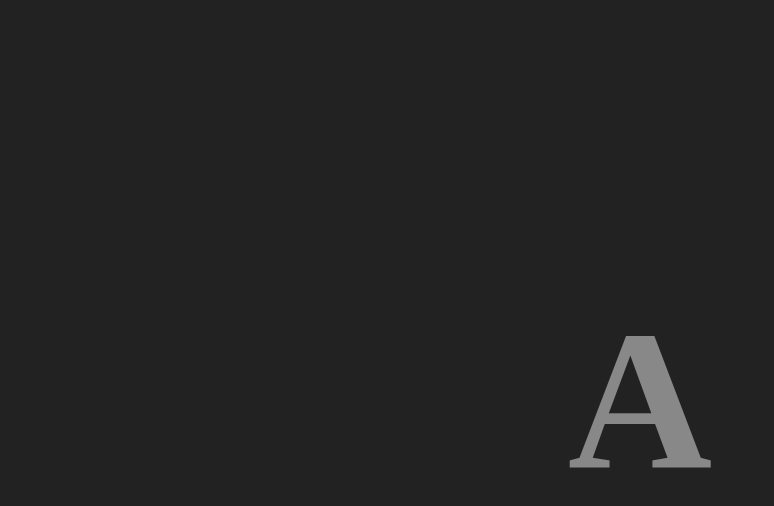
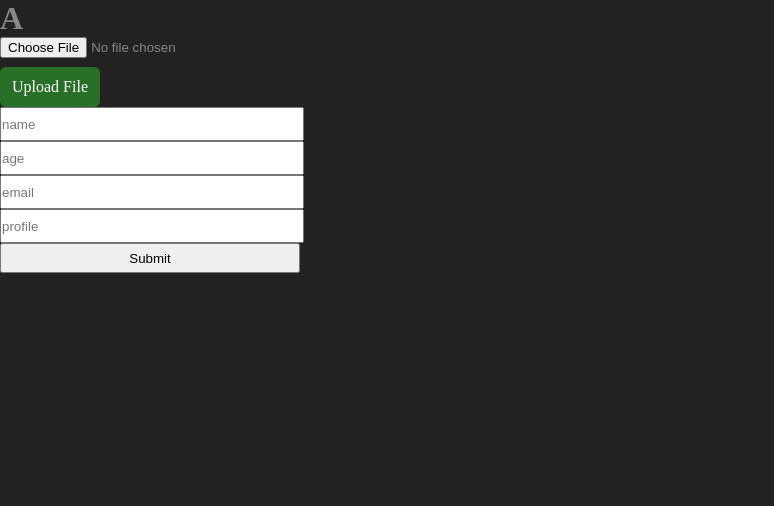
Before and after one commit to mansi-nirwal/Learning-, a plain HTML site: page Event-Handling/practice.html in a window 1280 px wide. Shown: the whole page, without its empty margins (0-774 px from the left). Drawn offline with Linux system fonts and the light colour scheme.

Commit message:
Practice Js

```diff
--- a/Event-Handling/practice.html
+++ b/Event-Handling/practice.html
@@ -17,14 +17,31 @@
         width: 100vw;
         background-color: #222;
         color: #888;
-        font-size: 100px;
       }
-
+      /*
       h1 {
         display: flex;
         align-items: center;
         justify-content: center;
         height: 100vh;
+      } */
+      input {
+        height: 30px;
+        width: 300px;
+        display: block;
+      }
+      .btn {
+        display: flex;
+        align-items: center;
+        justify-content: center;
+        color: white;
+        height: 40px;
+        width: 100px;
+        border-radius: 6px;
+        background-color: rgb(40, 112, 40);
+      }
+      .btn:hover {
+        background-color: rgb(16, 53, 16);
       }
     </style>
   </head>
@@ -32,6 +49,24 @@
   <body>
     <h1>A</h1>
 
+    <input type="file" />
+    <div class="btn">Upload File</div>
+    <main>
+      <form
+        action="
+ "
+      >
+        <input type="text" placeholder="name" /><input
+          type="text"
+          placeholder="age"
+        /><input type="text" placeholder="email" /><input
+          type="text"
+          placeholder="profile"
+        />
+        <input type="submit" id="" />
+      </form>
+    </main>
+
     <script src="practice.js"></script>
   </body>
 </html>
--- a/Event-Handling/practice.js
+++ b/Event-Handling/practice.js
@@ -1,20 +1,54 @@
-
 //This code print all words that we type on window:::
 
-let h1 = document.querySelector("h1")
+// let h1 = document.querySelector("h1")
 
-window.addEventListener("keydown",function(dets){
+// window.addEventListener("keydown",function(dets){
 
-    console.log(dets)
-    if(dets.key === " "){
-      h1.textContent = "Space";
+//     console.log(dets)
+//     if(dets.key === " "){
+//       h1.textContent = "Space";
 
-    }
-    else{
-    console.log(dets.key)
-    h1.textContent = dets.key;
-    }
+//     }
+//     else{
+//     console.log(dets.key)
+//     h1.textContent = dets.key;
+//     }
 
-})
+// })
 
 // Custom input upload button
+
+let btn = document.querySelector(".btn");
+
+let inp = document.querySelector("input");
+
+btn.addEventListener("click", function (dets) {
+  inp.click();
+});
+
+inp.addEventListener("change", function (dets) {
+  const file = dets.target.files[0];
+
+  if (file) {
+    btn.textContent = file.name;
+  }
+
+  // console.log(dets.target.files[0].name);
+  // btn.textContent = dets.target.files[0].name;
+});
+
+let form = document.querySelector("form");
+
+let input = document.querySelectorAll("input");
+
+form.addEventListener("submit", function (dets) {
+  dets.preventDefault();
+
+  console.log(
+    input[0],
+    input[1].value,
+    input[2].value,
+    input[3].value,
+    input[4].value
+  );
+});
```
Also changed, not shown: 1 other file.
